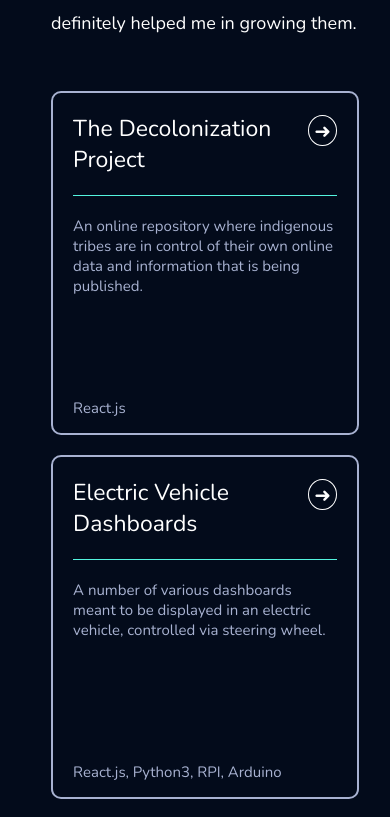
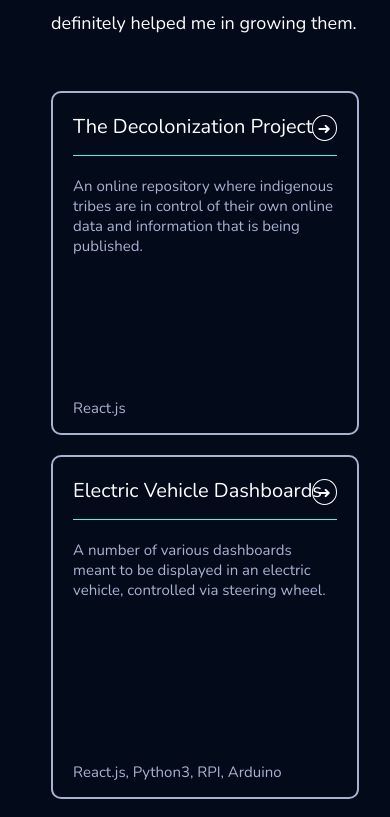
Before and after one commit to CaitlinChiang/Portfolio, a React (Create React App) app: page / in a window 390 px wide. Shown: the part 4289-5106 px from the top of the page. Built offline with nearby package versions, Linux system fonts and the light colour scheme.

Commit message:
Styling adjustments

```diff
--- a/src/styles/Projects.css
+++ b/src/styles/Projects.css
@@ -105,4 +105,18 @@
   .project-gallery {
     gap: 20px;
   }
+
+  .project-title {
+    font-size: 20px;
+  }
+
+  .project-divider {
+    width: 100%;
+    height: 1px;
+    margin-top: 15px;
+  }
+
+  .arrow {
+    font-size: 16px;
+  }
 }
```
